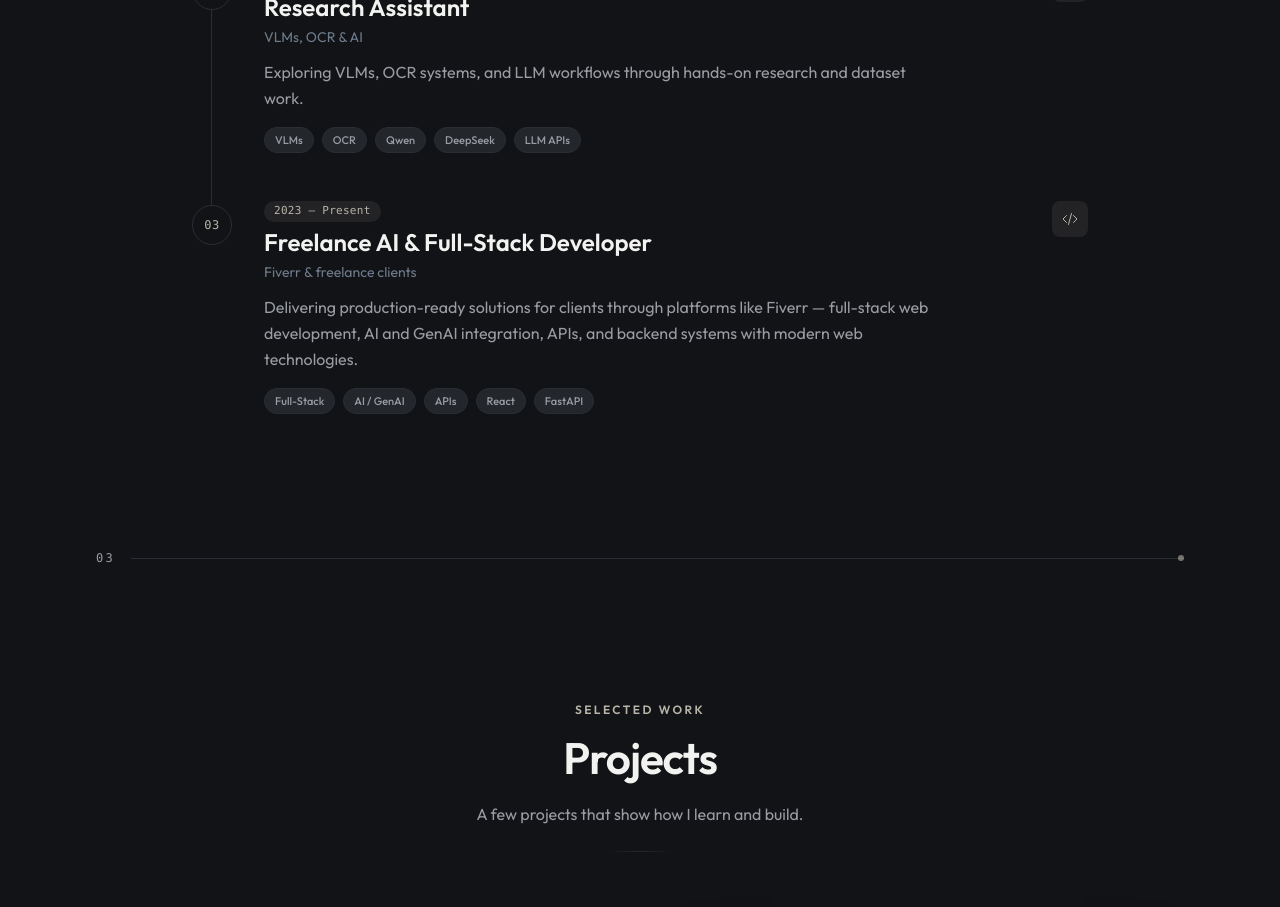
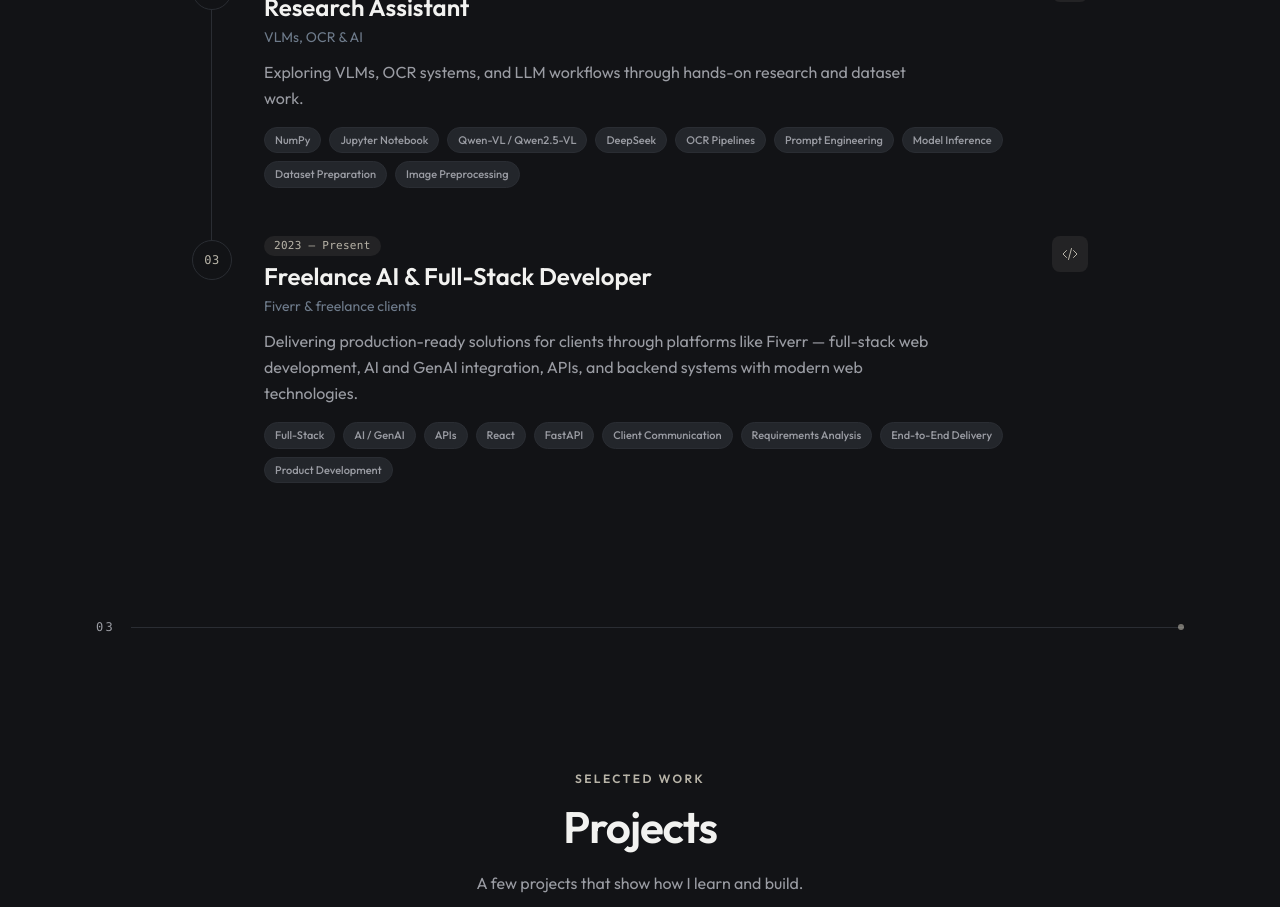
Before and after one commit to Mfahad159/portfolio, a Next.js app: page / in a window 1280 px wide. Shown: the part 2140-3047 px from the top of the page. Built offline with nearby package versions, Linux system fonts and the light colour scheme.

Commit message:
Added freelance experience

```diff
--- a/data/portfolio.js
+++ b/data/portfolio.js
@@ -161,7 +161,17 @@ export const experienceData = [
     date: 'Nov 2025 — Present',
     description:
       'Exploring VLMs, OCR systems, and LLM workflows through hands-on research and dataset work.',
-    tags: ['VLMs', 'OCR', 'Qwen', 'DeepSeek', 'LLM APIs'],
+    tags: [
+      'NumPy',
+      'Jupyter Notebook',
+      'Qwen-VL / Qwen2.5-VL',
+      'DeepSeek',
+      'OCR Pipelines',
+      'Prompt Engineering',
+      'Model Inference',
+      'Dataset Preparation',
+      'Image Preprocessing',
+    ],
     category: 'Research',
     icon: 'research',
   },
@@ -172,7 +182,17 @@ export const experienceData = [
     date: '2023 — Present',
     description:
       'Delivering production-ready solutions for clients through platforms like Fiverr — full-stack web development, AI and GenAI integration, APIs, and backend systems with modern web technologies.',
-    tags: ['Full-Stack', 'AI / GenAI', 'APIs', 'React', 'FastAPI'],
+    tags: [
+      'Full-Stack',
+      'AI / GenAI',
+      'APIs',
+      'React',
+      'FastAPI',
+      'Client Communication',
+      'Requirements Analysis',
+      'End-to-End Delivery',
+      'Product Development',
+    ],
     category: 'Freelance',
     icon: 'development',
   },
```
